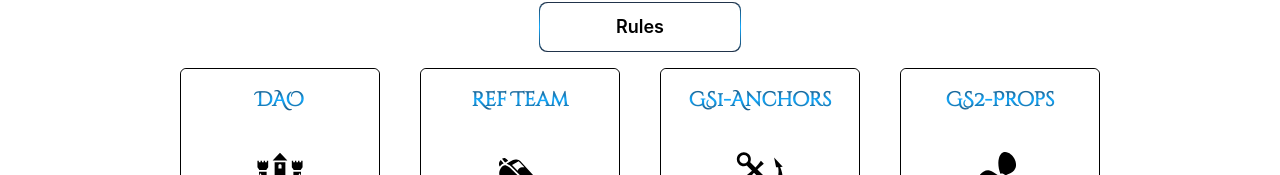
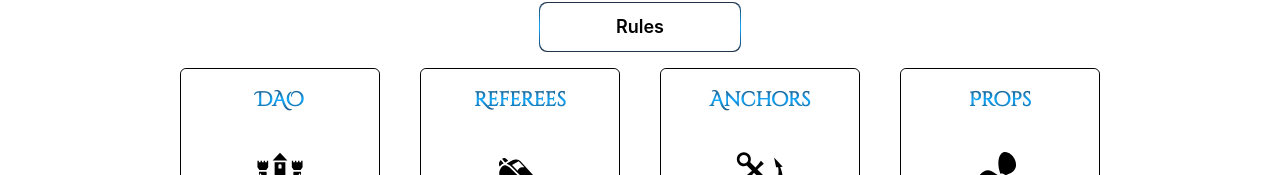
Before and after one commit to boilerrat/grantships-app, a React (Vite) app: page / in a window 1280 px wide. Shown: the part 395-570 px from the top of the page. Built offline with nearby package versions, Linux system fonts and the light colour scheme; no server answers.

Commit message:
names back

```diff
--- a/src/App.tsx
+++ b/src/App.tsx
@@ -94,13 +94,13 @@ function Content() {
 
 const cards = [
   { title: "DAO", icon: <GiCastle size={50} color={colorMode === "dark" ? "white" : "black"} /> },
-  { title: "Ref Team", icon: <GiWhistle size={50} color={colorMode === "dark" ? "white" : "black"} /> },
-  { title: "GS1-Anchors", icon: <GiAnchor size={50} color={colorMode === "dark" ? "white" : "black"} /> },
-  { title: "GS2-Props", icon: <GiBoatPropeller size={50} color={colorMode === "dark" ? "white" : "black"} /> },
-  { title: "GS3-Schooners", icon: <GiShoonerSailboat size={50} color={colorMode === "dark" ? "white" : "black"} /> },
-  { title: "GS4-Yachty's", icon: <GiBoatHorizon size={50} color={colorMode === "dark" ? "white" : "black"} /> },
-  { title: "GS5-Navigators", icon: <GiShipWheel size={50} color={colorMode === "dark" ? "white" : "black"} /> },
-  { title: "GS6-Whales", icon: <GiWhaleTail size={50} color={colorMode === "dark" ? "white" : "black"} /> },
+  { title: "Referees", icon: <GiWhistle size={50} color={colorMode === "dark" ? "white" : "black"} /> },
+  { title: "Anchors", icon: <GiAnchor size={50} color={colorMode === "dark" ? "white" : "black"} /> },
+  { title: "Props", icon: <GiBoatPropeller size={50} color={colorMode === "dark" ? "white" : "black"} /> },
+  { title: "Schooners", icon: <GiShoonerSailboat size={50} color={colorMode === "dark" ? "white" : "black"} /> },
+  { title: "Yachty's", icon: <GiBoatHorizon size={50} color={colorMode === "dark" ? "white" : "black"} /> },
+  { title: "Navigators", icon: <GiShipWheel size={50} color={colorMode === "dark" ? "white" : "black"} /> },
+  { title: "Whales", icon: <GiWhaleTail size={50} color={colorMode === "dark" ? "white" : "black"} /> },
 ];
 
 
```
